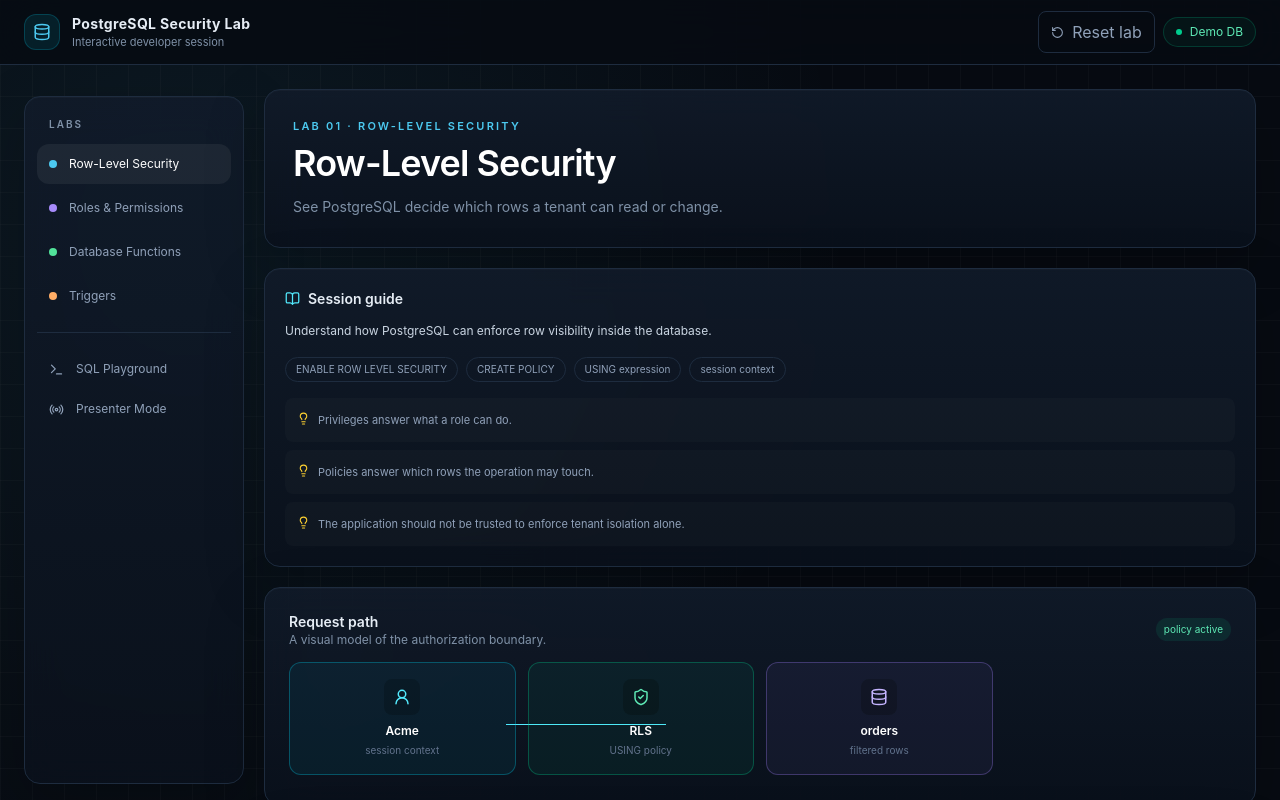
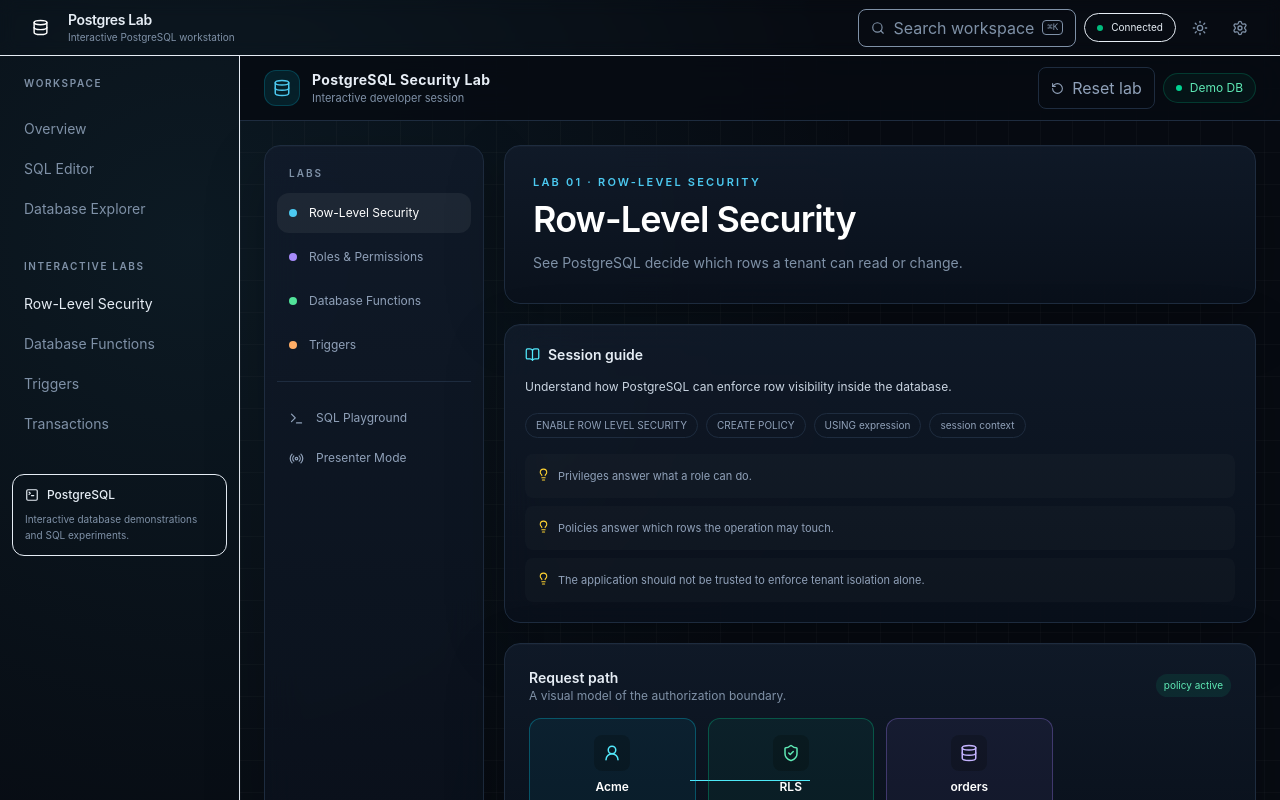
Before and after one commit to psyvex/postgres_docs, a Next.js app: page /postgres/rls in a window 1280 px wide. Shown: the top 800 px of the page. Built offline with nearby package versions, Linux system fonts and the light colour scheme.

Commit message:
feat: wire production theme and application shell

```diff
--- a/src/app/layout.tsx
+++ b/src/app/layout.tsx
@@ -1,11 +1,13 @@
 import type { Metadata } from 'next';
 import './globals.css';
+import { AppShell } from '@/components/app-shell/AppShell';
+import { ThemeProvider } from '@/components/app-shell/ThemeProvider';
 
 export const metadata: Metadata = {
-  title: 'PostgreSQL Security Lab',
-  description: 'Interactive PostgreSQL RLS, roles, functions and triggers lab.',
+  title: 'Postgres Lab',
+  description: 'Interactive PostgreSQL learning workstation for security, functions, triggers and SQL.',
 };
 
 export default function RootLayout({ children }: Readonly<{ children: React.ReactNode }>) {
-  return <html lang="en"><body>{children}</body></html>;
+  return <html lang="en" suppressHydrationWarning><body><ThemeProvider><AppShell>{children}</AppShell></ThemeProvider></body></html>;
 }
```
